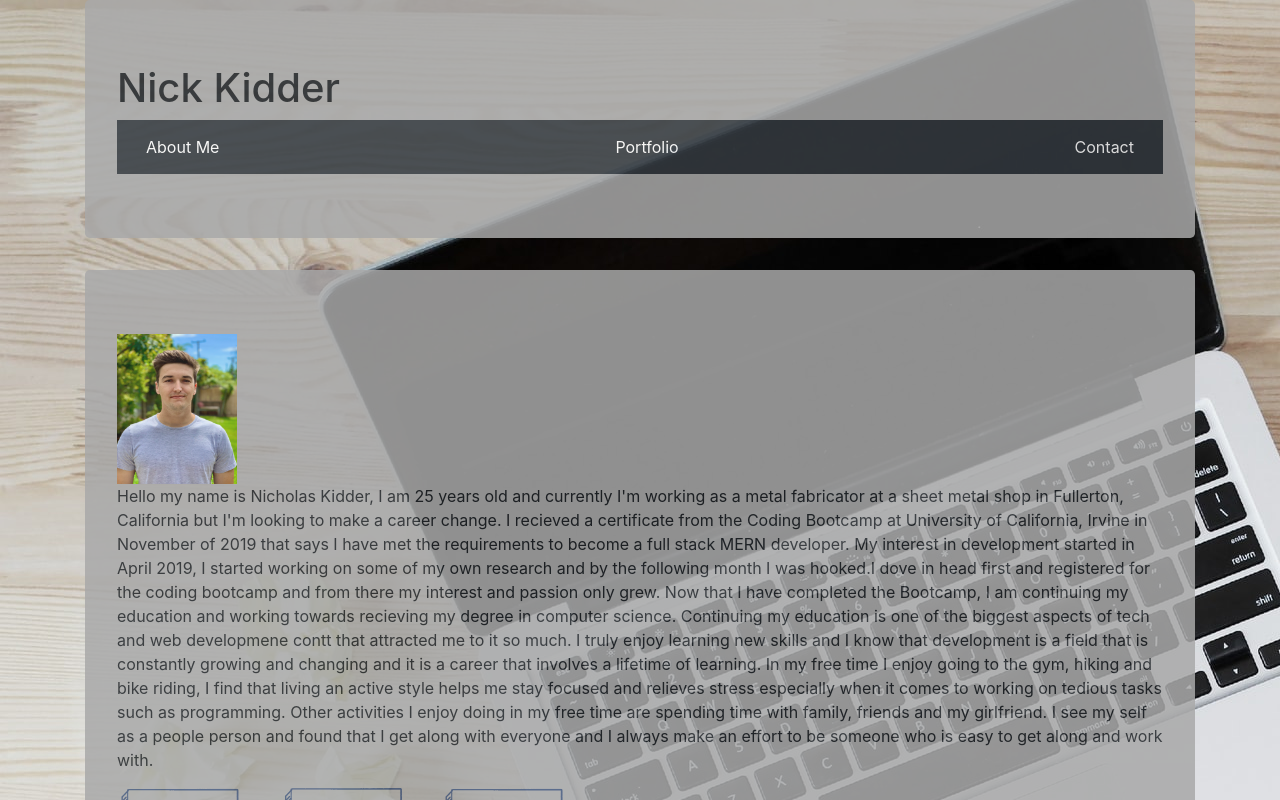
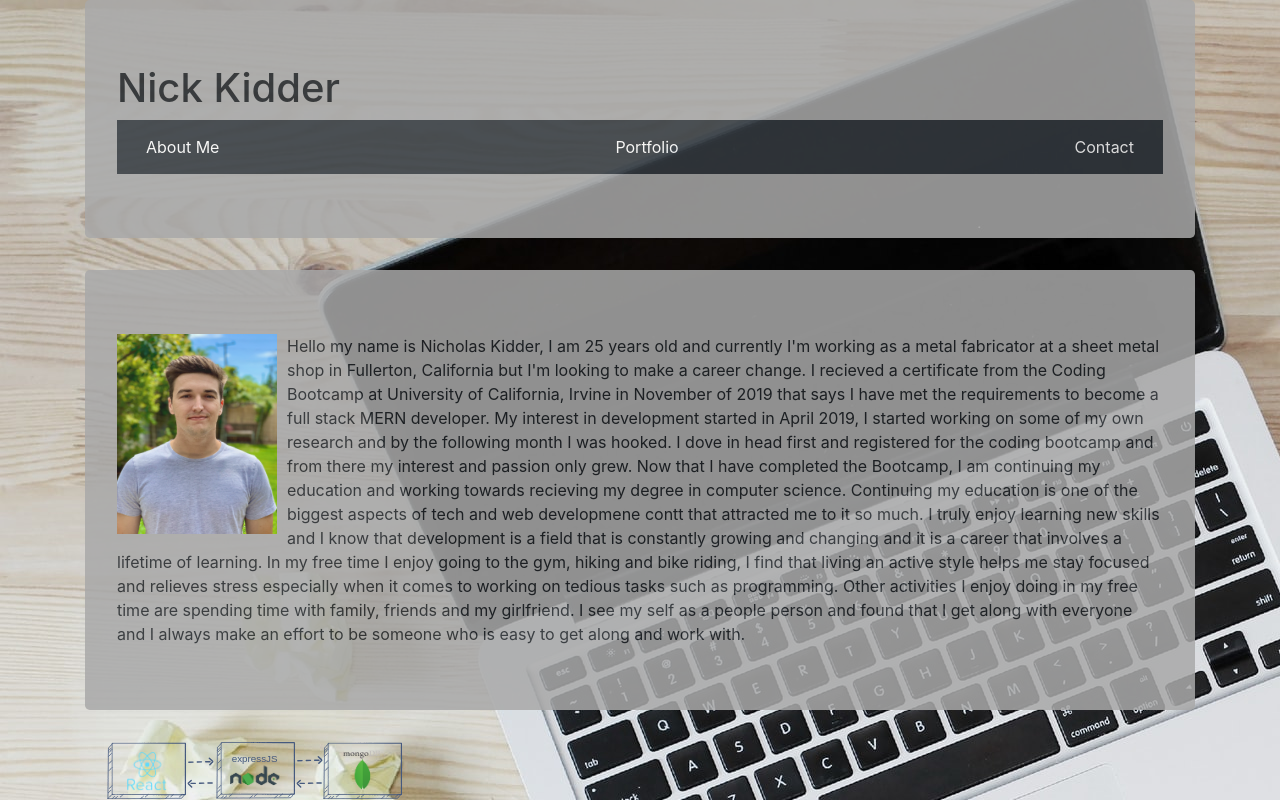
Before and after one commit to nickidder1994/react-portfolio, a React (Create React App) app in the folder portfolio/: page / in a window 1280 px wide. Shown: the top 800 px of the page. Built offline with nearby package versions, Linux system fonts and the light colour scheme.

Commit message:
finished about me (minus links)

```diff
--- a/portfolio/src/components/App.css
+++ b/portfolio/src/components/App.css
@@ -6,8 +6,13 @@ body {
     background-color: darkgray;
 }
 p {
-    display: inline-block
+    display: inline;
 }
-img {
-    display: inline-block;
+#self {
+    display: inline;
+    padding-right: 10px;
+    float: left;
 }
+#mern {
+    margin-left: 20px;
+}
--- a/portfolio/src/components/header.js
+++ b/portfolio/src/components/header.js
@@ -16,14 +16,14 @@ function Name() {
                     </nav>
             </div>
             <div className="jumbotron">
-                <img src={self} alt="" width="120" height="150"/>
+            <img src={self} alt="" id="self" width="170" height="200"/>
                 <p>Hello my name is Nicholas Kidder, I am 25 years old and currently I'm working as a metal fabricator at a sheet metal shop in Fullerton, California but I'm looking to make a career change.
-                    I recieved a certificate from the Coding Bootcamp at University of California, Irvine in November of 2019 that says I have met the requirements to become a full stack MERN developer. My interest in development started in April 2019, I started working on some of my own research and by the following month I was hooked.I dove in head first and registered for the coding bootcamp and from there my interest and passion only grew.
-                    Now that I have completed the Bootcamp, I am continuing my education and working towards recieving my degree in computer science. Continuing my education is one of the biggest aspects of tech and web developmene contt that attracted me to it so much. I truly enjoy learning new skills and I know that development is a field that is constantly growing and changing and it is a career that involves a lifetime of learning.
-                    In my free time I enjoy going to the gym, hiking and bike riding, I find that living an active style helps me stay focused and relieves stress especially when it comes to working on tedious tasks such as programming. Other activities I enjoy doing in my free time are spending time with family, friends and my girlfriend.
-                    I see my self as a people person and found that I get along with everyone and I always make an effort to be someone who is easy to get along and work with.</p>
-                    <img src={Mern} alt="" width="450"/>
+                I recieved a certificate from the Coding Bootcamp at University of California, Irvine in November of 2019 that says I have met the requirements to become a full stack MERN developer.
+                My interest in development started in April 2019, I started working on some of my own research and by the following month I was hooked.
+                I dove in head first and registered for the coding bootcamp and from there my interest and passion only grew.
+                 Now that I have completed the Bootcamp, I am continuing my education and working towards recieving my degree in computer science. Continuing my education is one of the biggest aspects of tech and web developmene contt that attracted me to it so much. I truly enjoy learning new skills and I know that development is a field that is constantly growing and changing and it is a career that involves a lifetime of learning. In my free time I enjoy going to the gym, hiking and bike riding, I find that living an active style helps me stay focused and relieves stress especially when it comes to working on tedious tasks such as programming. Other activities I enjoy doing in my free time are spending time with family, friends and my girlfriend. I see my self as a people person and found that I get along with everyone and I always make an effort to be someone who is easy to get along and work with.</p>
             </div>
+            <img src={Mern} alt="" id="mern" width="300"/>
         </div>
     )
 }
```
